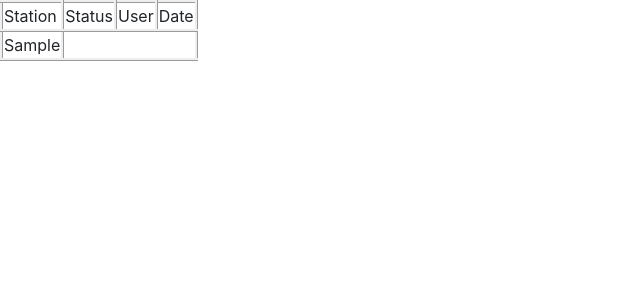
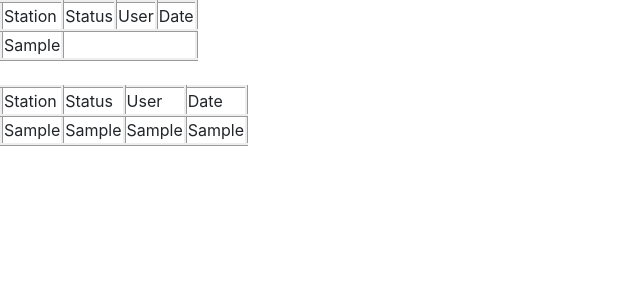
Before and after one commit to surdinboris/wikistatuslist, a Django app: template statuslist/templates/detail.html in a window 1280 px wide. Shown: the top 300 px of the page, without its empty margins (0-640 px from the left). Run offline with Django 3.2, Linux system fonts and the light colour scheme; the template is opened without the code that fills it: most values are stand-ins (such as "Sample title", 1, 10 or a date in 2020); some libraries are stand-ins or nearby versions.

Commit message:
details table rebuild

```diff
--- a/statuslist/templates/detail.html
+++ b/statuslist/templates/detail.html
@@ -31,12 +31,29 @@
         {% for i in it %}
                 <td>{{ i }}</td>
 
-
 {% endfor %}
 
         </tr>
 {% endfor %}
 
 </table>
+<br>
+
+<table>
+  <tr>
+        <td>Station</td>
+        <td>Status</td>
+        <td>User</td>
+        <td>Date</td>
+    </tr>
+         {% for item in ct.values %}
+             <tr>
+                 <td> {{ item.0 }}</td>
+                 <td> {{ item.1}}</td>
+                 <td> {{ item.2 }} </td>
+                 <td> {{ item.3 }}</td>
+             </tr>
+{% endfor %}
+</table>
 </body>
 </html>
--- a/statuslist/views.py
+++ b/statuslist/views.py
@@ -33,6 +33,7 @@ def detail(request,ibox):
             #implementing of http://www.dangtrinh.com/2013/07/django-celery-display-progress-bar-of.html
             #use database for sroring progress info that periodically will be updated from task lists
             #finishing with closing status and remooving of finished
+            #
     print(type(ct))
 
     return render(request,'detail.html', {'ibox': ibox, 'ct':ct})
```
